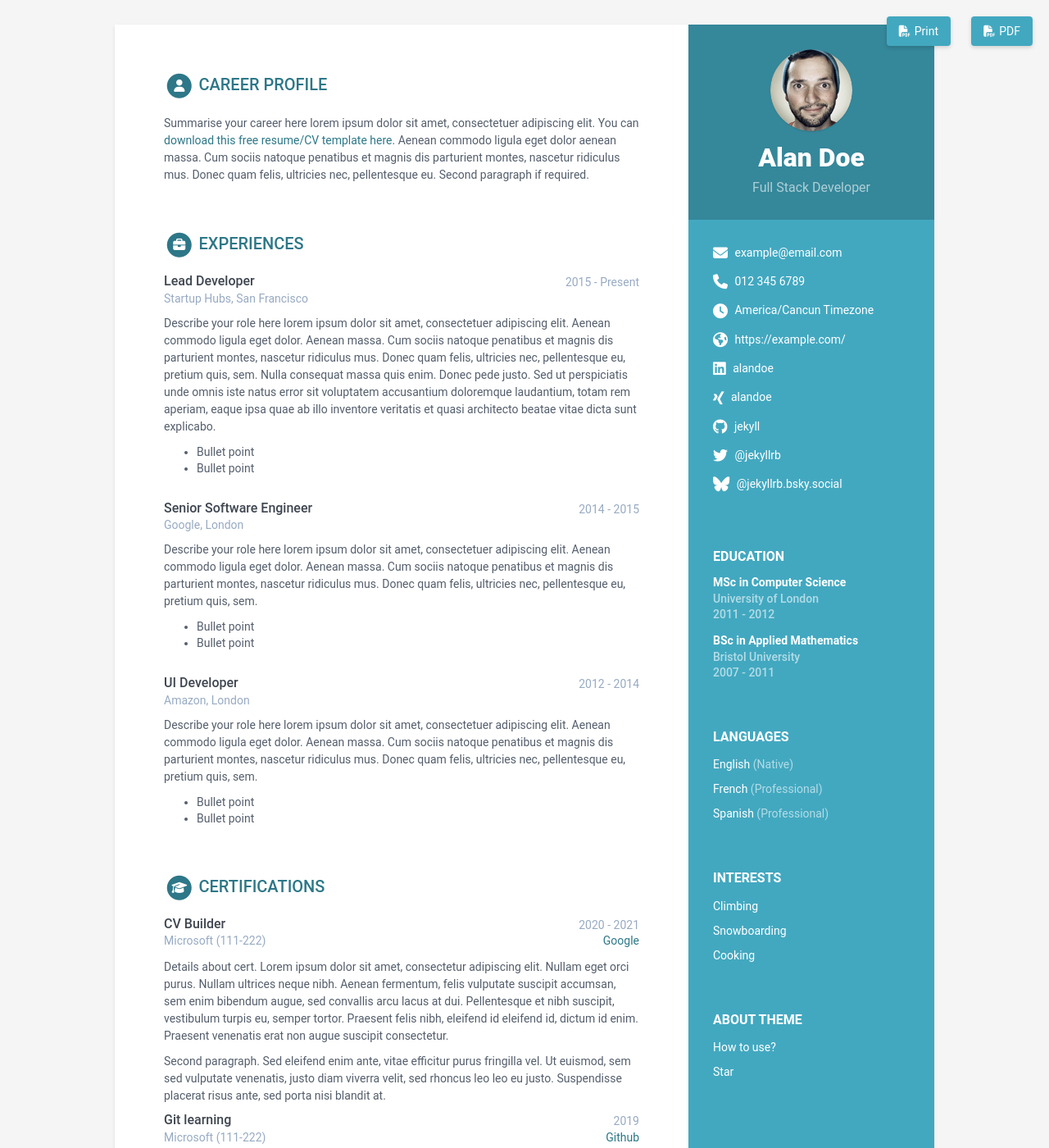
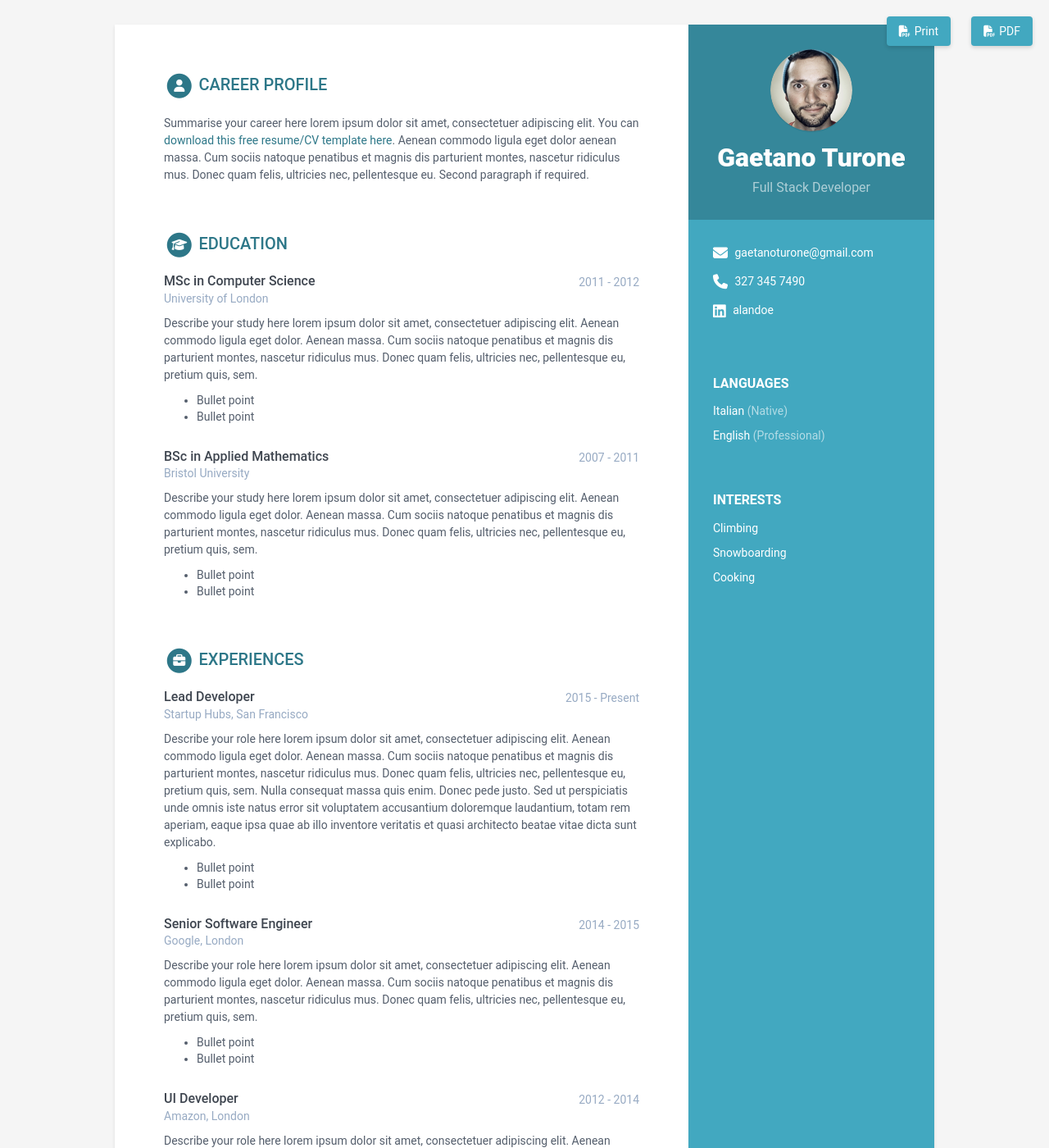
Before and after one commit to gaetanoturone/resume_online, a Jekyll site: the page built from index.html, in a window 1280 px wide and 1400 px high. Shown: the whole window at 82% size. Built offline with Jekyll 4.4.1, drawn with Linux system fonts in a browser that asks for light colours.

Commit message:
first customization

```diff
--- a/_config.yml
+++ b/_config.yml
@@ -1,7 +1,7 @@
 #Update all the sections by editing the data.yml file inside _data folder.
 
 # Site Settings
-title: My Resume
+title: CV Gaetano Turone
 url: 'http://webjeda.com'
 
 #change it according to your repository name
--- a/_data/data.yml
+++ b/_data/data.yml
@@ -4,28 +4,28 @@
 
 sidebar:
   position: right # position of the sidebar : left or right
-  about: True # set to False or comment line if you want to remove the "how to use?" in the sidebar
-  education: True # set to False if you want education in main section instead of in sidebar
+  about: False # set to False or comment line if you want to remove the "how to use?" in the sidebar
+  education: False # set to False if you want education in main section instead of in sidebar
 
   # Profile information
-  name: Alan Doe
+  name: Gaetano Turone
   tagline: Full Stack Developer
   avatar: profile.png #place a 100x100 picture inside /assets/images/ folder and provide the name of the file below
 
   # Sidebar links
-  email: example@email.com
-  phone: 012 345 6789
-  timezone: America/Cancun # Enter your timezone, e.g., America/Havana, Africa/Casablanca, America/North_Dakota/Center
+  email: gaetanoturone@gmail.com
+  phone: 327 345 7490
+  timezone: #America/Cancun # Enter your timezone, e.g., America/Havana, Africa/Casablanca, America/North_Dakota/Center
   citizenship:
-  website: https://example.com/ # Include the full website URL, including "http://" or "https://".
+  website: #https://example.com/ # Include the full website URL, including "http://" or "https://".
   linkedin: alandoe
-  xing: alandoe
-  github: jekyll
+  xing:
+  github:
   telegram: # add your nickname without '@' sign
   gitlab:
   bitbucket:
-  bluesky: '@jekyllrb.bsky.social' # Specify your full Bluesky handle
-  twitter: '@jekyllrb'
+  bluesky: #'@jekyllrb.bsky.social' # Specify your full Bluesky handle
+  twitter: #'@jekyllrb'
   stack-overflow: # Number/Username, e.g. 123456/alandoe
   codewars:
   goodreads: # Number-Username, e.g. 123456-alandoe
@@ -37,13 +37,10 @@ sidebar:
   languages:
     title: Languages
     info:
-    - idiom: English
+    - idiom: Italian
       level: Native
 
-    - idiom: French
-      level: Professional
-
-    - idiom: Spanish
+    - idiom: English
       level: Professional
 
   interests:
```
